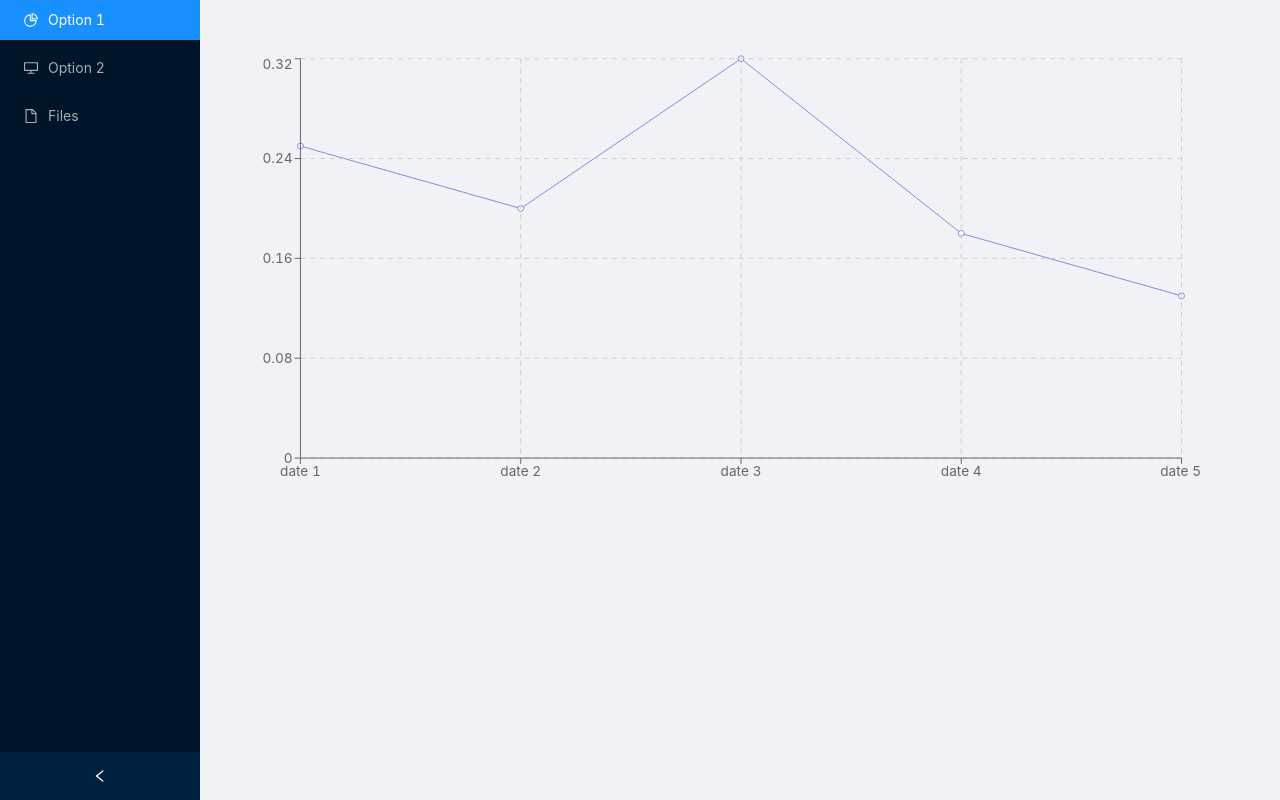
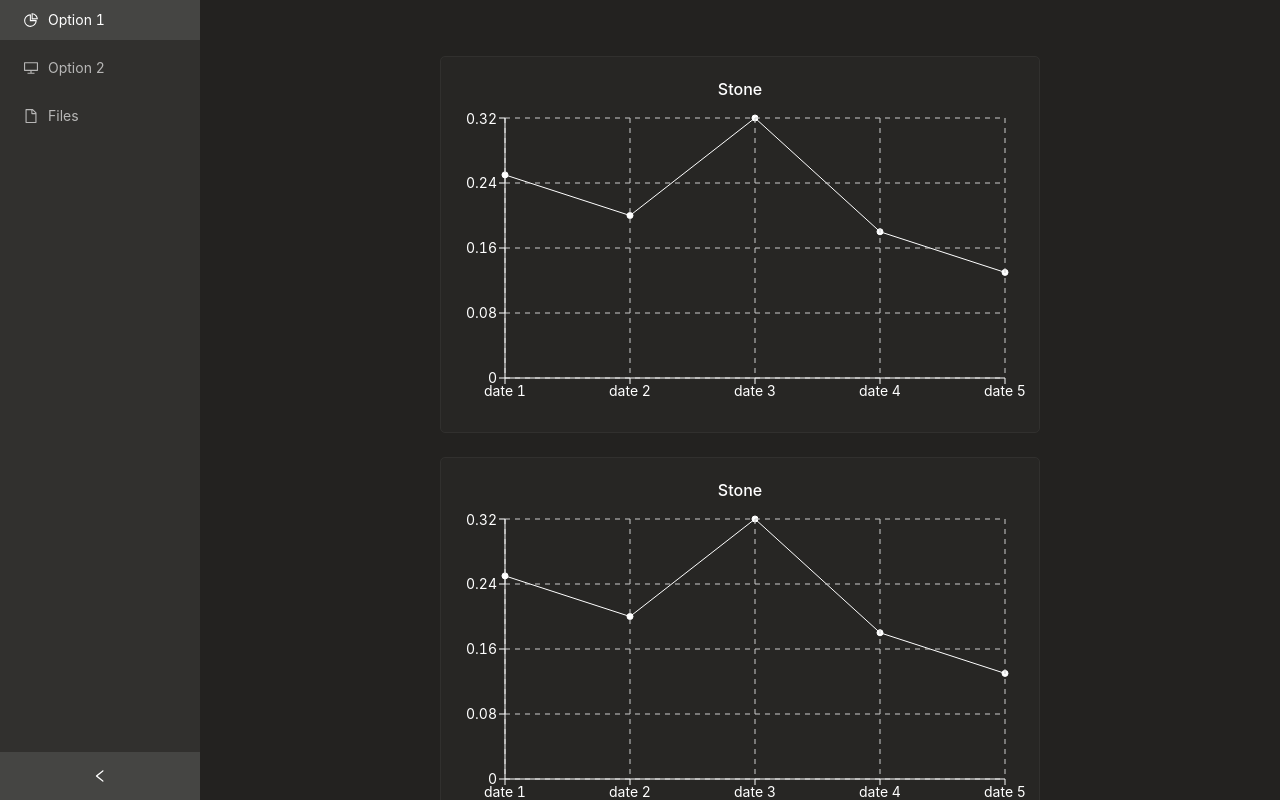
Before and after one commit to aurelio4/nw_price_tracker, a React (Create React App) app in the folder frontend/: page / in a window 1280 px wide. Shown: the top 800 px of the page. Built offline with nearby package versions, Linux system fonts and the light colour scheme.

Commit message:
Added dashboard styles and graphs

```diff
--- a/frontend/src/App.css
+++ b/frontend/src/App.css
@@ -3,6 +3,8 @@
 
 :root {
     --primary-light: #e7eefd;
+    --sider-background: #31302E;
+    --sider-selected: #454543;
 }
 
 .ant-menu-inline .ant-menu-item {
@@ -11,6 +13,64 @@
 
 .ant-menu-vertical .ant-menu-item {
     margin-top: 0;
+}
+
+.ant-card-bordered {
+    border: 1px solid rgba(49, 48, 46, 1)
+}
+
+.ant-card-meta-title {
+    color: white;
+}
+
+/* sider selected option color */
+
+.ant-menu-dark.ant-menu-dark:not(.ant-menu-horizontal) .ant-menu-item-selected {
+    background-color: var(--sider-selected);
+}
+
+/* sider background color */
+
+.ant-layout-sider {
+    background-color: var(--sider-background);
+}
+
+.ant-menu.ant-menu-dark, .ant-menu-dark .ant-menu-sub, .ant-menu.ant-menu-dark .ant-menu-sub {
+    background-color: var(--sider-background);
+}
+
+/* sider open/close trigger button color */
+
+.ant-layout-sider-trigger {
+    background-color: var(--sider-selected);
+}
+
+/* app styles */
+
+.custom-tooltip {
+    background-color: white;
+    padding: 2px 5px;
+}
+
+.custom-tooltip .item-name {
+    padding: 0;
+    margin: 0;
+}
+
+.custom-tooltip .item-price {
+    padding: 0;
+    margin: 0;
+}
+
+.graph-table {
+    margin: 7vh 0 4vh 0;
+    display: flex;
+    justify-content: space-evenly;
+    flex-wrap: wrap;
+}
+
+.graph-card-container {
+    margin-bottom: 3vh;
 }
 
 .landing-page {
@@ -35,8 +95,3 @@
 .App {
     display: flex;
 }
-
-.price-graph {
-    padding-left: 2vw;
-    margin-top: 6vh;
-}
--- /dev/null
+++ b/frontend/src/components/common/GraphCard.tsx
@@ -0,0 +1,65 @@
+import { useState, useEffect} from 'react'
+import { LineChart, Line, CartesianGrid, XAxis, YAxis, Tooltip } from 'recharts'
+import { Card } from 'antd';
+import { TooltipProps } from 'recharts';
+
+interface Size {
+    width: number;
+    height: number;
+}
+
+const { Meta } = Card;
+
+const GraphCard = (): JSX.Element => {
+	// TODO: use this for styling for mobile
+	const [size, setSize] = useState<Size>({ width: window.innerWidth, height: window.innerHeight });
+	const [data] = useState<Array<object>>([{date: 'date 1', price: 0.25}, {date: 'date 2', price: 0.20}, {date: 'date 3', price: 0.32}, {date: 'date 4', price: 0.18}, {date: 'date 5', price: 0.13}])
+
+	const resizeHandler = (): void => {
+		const width = window.innerWidth
+		const height = window.innerHeight
+
+		setSize({
+		width,
+		height
+		})
+	}
+
+	const CustomTooltip = ({payload, active}: TooltipProps) => {
+		if (active) {
+			return (
+				<div className="custom-tooltip">
+					<p className="item-name">{`Item: ${payload?.[0].payload.date}`}</p>
+					<p className="item-price">{`Price: ${payload?.[0].payload.price}`}</p>
+				</div>
+			)
+		}
+
+		return null
+	}
+
+	useEffect(() => {
+		window.onresize = resizeHandler
+	})
+
+    return (
+        <div className="graph-card-container">
+			<Card
+				hoverable
+				style={{ width: 600, backgroundColor: '#272624', borderRadius: '5px',  }}
+				className="graph-card"
+			>
+				<Meta title="Stone" style={{ textAlign: 'center', paddingBottom: '10px' }} />
+				<LineChart className="price-graph" width={600} height={300} data={data} margin={{ right: 60, left: -20, top: 10 }}>
+					<Line type="linear" dataKey="price" stroke="#ffffff" />
+					<CartesianGrid stroke="#ccc" strokeDasharray="5 5" />
+					<XAxis dataKey="date" stroke="#fff" />
+					<YAxis stroke="#fff" />
+					<Tooltip content={<CustomTooltip />} />
+				</LineChart>
+			</Card>
+        </div>
+    )
+}
+
+export default GraphCard
--- a/frontend/src/components/pages/Dashboard.tsx
+++ b/frontend/src/components/pages/Dashboard.tsx
@@ -1,5 +1,5 @@
 import React from 'react'
-import Graph from '../common/Graph'
+import GraphCard from '../common/GraphCard'
 import Sider from '../common/Sider'
 
 import { Layout } from 'antd';
@@ -11,8 +11,17 @@ const Dashboard = (): JSX.Element => {
         <Layout style={{ minHeight: '100vh' }}>
             <Sider />
             <Layout className="site-layout">
-                <Content style={{ margin: '0 16px' }}>
-                    <Graph />
+                <Content style={{ margin: '0', backgroundColor: '#232220' }}>
+                    <div className="graph-table">
+                        <GraphCard />
+                        <GraphCard />
+                        <GraphCard />
+                        <GraphCard />
+                        <GraphCard />
+                        <GraphCard />
+                        <GraphCard />
+                        <GraphCard />
+                    </div>
                 </Content>
             </Layout>
         </Layout>
--- a/package.json
+++ b/package.json
@@ -11,6 +11,7 @@
   "author": "",
   "license": "ISC",
   "dependencies": {
+    "@types/recharts": "^1.8.23",
     "bcrypt": "^5.0.1",
     "dotenv": "^10.0.0",
     "express": "^4.17.1",
```
Also changed, not shown: 2 other files (tests, documents, lock files or other folders).
